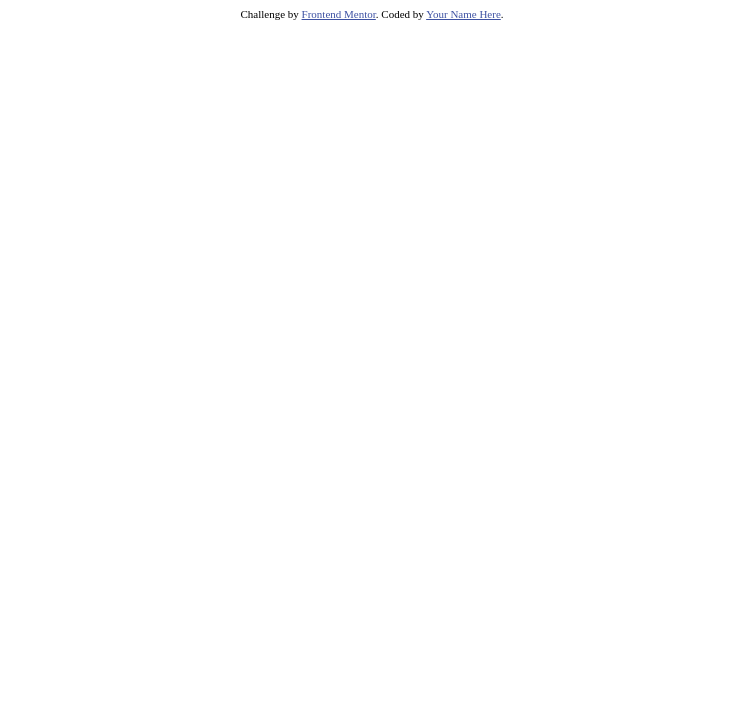
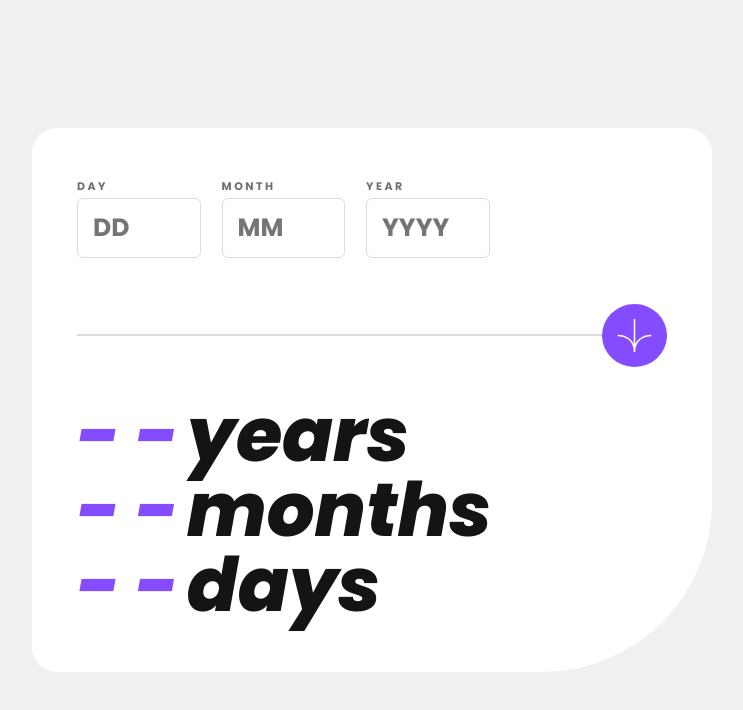
Before and after one commit to asekabtw/agecalculator, a plain HTML site: page index.html in a window 1280 px wide. Shown: the whole page, without its empty margins (268-1011 px from the left). Drawn offline with Linux system fonts and the light colour scheme.

Commit message:
Finishing HTML CSS

```diff
--- /dev/null
+++ b/app.js
@@ -0,0 +1,68 @@
+const day = document.getElementById("day");
+const month = document.getElementById("month");
+const year = document.getElementById("year");
+const inputs = document.querySelectorAll(".form__input");
+const submit = document.querySelector(".main__submit");
+// const year = new Date().getTime() - new Date("1984-09-24");
+
+// const result = new Number(
+//   (new Date().getTime() - new Date("24 September 1984").getTime()) / 31536000000
+// );
+
+// console.log(year / (1000 * 60 * 60 * 24));
+
+function getDaysInMonth(month, year) {
+  return new Date(year, month, 0).getDate();
+}
+
+function check() {
+  const daysInMonth = getDaysInMonth(month.value, year.value);
+  if (day.value > daysInMonth) {
+    day.parentElement.classList.add("error");
+    day.parentElement.querySelector(".form__error").innerHTML =
+      "Must be a valid date";
+  } else if (month.value > 12) {
+    month.parentElement.classList.add("error");
+    month.parentElement.querySelector(".form__error").innerHTML =
+      "Must be a valid month";
+  } else if (year.value < 1900 && year.value != "") {
+    year.parentElement.classList.add("error");
+    year.parentElement.querySelector(".form__error").innerHTML =
+      "Must be a valid year";
+  } else if (day.value > 28 && month.value === 2 && year.value % 4 === 0) {
+  } else {
+    console.log(day.value);
+  }
+}
+
+submit.addEventListener("click", () => {
+  // if (day.value <= 31 && month.value <= 12 && year.value >= 1900) {
+  //   console.log(day.value);
+  //   console.log(month.value);
+  //   console.log(year.value);
+  // }
+  // if (day.value > 31) {
+  // } else if (day.value == '' || month.value == '' || year.value == '') {
+  // }
+  inputs.forEach((item) => {
+    if (item.value === "") {
+      item.parentElement.classList.add("error");
+      item.parentElement.querySelector(".form__error").innerHTML =
+        "This field is required";
+    } else if (item.value.match(/[a-z]/gi)) {
+      item.parentElement.classList.add("error");
+    } else {
+      item.parentElement.classList.remove("error");
+    }
+    // else if (inputs[0] === item && item.value > 31) {
+    //   item.parentElement.classList.add("error");
+    // } else if (inputs[1] === item && item.value > 12) {
+    //   item.parentElement.classList.add("error");
+    // } else if (inputs[2] === item && item.value < 1900) {
+    //   item.parentElement.classList.add("error");
+    // }
+  });
+  check();
+});
+
+check();
--- a/index.html
+++ b/index.html
@@ -11,6 +11,8 @@
       sizes="32x32"
       href="./assets/images/favicon-32x32.png"
     />
+    <link rel="stylesheet" href="./css/style.css" />
+    <script src="./app.js" defer></script>
 
     <title>Frontend Mentor | Age calculator app</title>
 
@@ -26,6 +28,62 @@
     </style>
   </head>
   <body>
+    <main class="main">
+      <div class="main-container">
+        <form class="form">
+          <div class="form-container">
+            <div class="form-item">
+              <p class="form__text">Day</p>
+              <input
+                class="form__input"
+                type="text"
+                placeholder="DD"
+                id="day"
+              />
+              <p class="form__error">Must be a valid date</p>
+            </div>
+            <div class="form-item">
+              <p class="form__text">Month</p>
+              <input
+                class="form__input"
+                type="text"
+                placeholder="MM"
+                id="month"
+              />
+              <p class="form__error">Must be a valid month</p>
+            </div>
+            <div class="form-item">
+              <p class="form__text">Year</p>
+              <input
+                class="form__input"
+                type="text"
+                placeholder="YYYY"
+                id="year"
+              />
+              <p class="form__error">Must be in the past</p>
+            </div>
+          </div>
+        </form>
+        <div class="main-btn">
+          <div class="main__submit">
+            <img src="./assets/images/icon-arrow.svg" alt="" />
+          </div>
+          <div class="main__line"></div>
+        </div>
+        <div class="main__years text">
+          <h1 class="main__years--number size-purple">- -</h1>
+          <h2 class="main__years--text size">years</h2>
+        </div>
+        <div class="main__months text">
+          <h1 class="main__month--number size-purple">- -</h1>
+          <h2 class="main__month--text size">months</h2>
+        </div>
+        <div class="main__days text">
+          <h1 class="main__days--number size-purple">- -</h1>
+          <h2 class="main__days--text size">days</h2>
+        </div>
+      </div>
+    </main>
     <!-- Day
   DD
 
@@ -39,11 +97,11 @@
   -- months
   -- days -->
 
-    <div class="attribution">
+    <!-- <div class="attribution">
       Challenge by
       <a href="https://www.frontendmentor.io?ref=challenge" target="_blank"
         >Frontend Mentor</a
       >. Coded by <a href="#">Your Name Here</a>.
-    </div>
+    </div> -->
   </body>
 </html>
--- /dev/null
+++ b/sass/style.scss
@@ -0,0 +1,229 @@
+@import url("https://fonts.googleapis.com/css2?family=Poppins:ital,wght@0,700;1,400;1,800&display=swap");
+
+*,
+h1,
+h2,
+p {
+  margin: 0;
+  padding: 0;
+  box-sizing: border-box;
+  font-family: "Poppins", sans-serif;
+}
+
+.main {
+  min-height: 100vh;
+  background-color: hsl(0, 0%, 94%);
+  display: flex;
+  align-items: center;
+  justify-content: center;
+
+  &-container {
+    background-color: #fff;
+    width: 94%;
+    padding: 60px 25px;
+    border-radius: 25px 25px 100px 25px;
+  }
+
+  & .text {
+    display: flex;
+    gap: 0.5rem;
+    align-items: center;
+    font-style: italic;
+    line-height: 55px;
+    font-weight: 800;
+    // padding: 0;
+  }
+
+  & .size-purple {
+    color: hsl(259, 100%, 65%);
+    // align-self: flex-start;
+    font-size: 50px;
+  }
+  & .size {
+    color: hsl(0, 0%, 8%);
+    font-size: 50px;
+    align-self: flex-end;
+  }
+
+  &-btn {
+    display: flex;
+    justify-content: center;
+    position: relative;
+    margin: 30px 0;
+  }
+
+  &__line {
+    display: block;
+    width: 100%;
+    height: 1.5px;
+    background-color: hsl(0, 0%, 86%);
+    position: absolute;
+    left: 0;
+    bottom: 50%;
+    z-index: 0;
+  }
+
+  &__submit {
+    background: hsl(259, 100%, 65%);
+    border-radius: 50%;
+    padding: 15px;
+    z-index: 2;
+    cursor: pointer;
+    transition: 0.3s;
+
+    &:hover {
+      background-color: hsl(0, 0%, 8%);
+    }
+
+    & img {
+      display: block;
+      width: 25px;
+      height: auto;
+    }
+  }
+}
+
+@media screen and (min-width: 35em) {
+  .main {
+    &-btn {
+      justify-content: end;
+    }
+
+    &__submit {
+      align-items: flex-end;
+    }
+
+    & .text {
+      line-height: 65px;
+    }
+
+    & .size {
+      font-size: 65px;
+    }
+
+    & .size {
+      font-size: 65px;
+    }
+  }
+}
+
+@media screen and (min-width: 45em) {
+  .main {
+    &-container {
+      width: 680px;
+    }
+
+    &-btn {
+      justify-content: end;
+    }
+
+    &__submit {
+      align-items: flex-end;
+    }
+  }
+}
+
+@media screen and (min-width: 75em) {
+  .main {
+    &-container {
+      padding: 50px 45px;
+      border-radius: 25px 25px 170px 25px;
+    }
+
+    & .text {
+      line-height: 75px;
+    }
+
+    & .size {
+      font-size: 75px;
+    }
+
+    & .size-purple {
+      font-size: 75px;
+    }
+
+    &__submit {
+      & img {
+        width: 35px;
+      }
+    }
+  }
+}
+
+.form {
+  &-container {
+    display: flex;
+    justify-content: space-between;
+  }
+
+  &-item {
+    width: 30%;
+  }
+
+  &__text {
+    text-transform: uppercase;
+    font-size: 11px;
+    margin-bottom: 3px;
+    color: hsl(0, 1%, 44%);
+    letter-spacing: 2.5px;
+    width: 70%;
+  }
+
+  &__input {
+    width: 100%;
+    padding: 12px 10px;
+    border: 1.5px solid hsl(0, 0%, 86%);
+    margin-bottom: 4px;
+    border-radius: 6px;
+    outline: none;
+    caret-color: hsl(259, 100%, 65%);
+
+    &:focus {
+      border: 1px solid hsl(259, 100%, 65%);
+    }
+
+    &:hover {
+      cursor: pointer;
+    }
+  }
+
+  &__error {
+    opacity: 0;
+    font-size: 8px;
+    font-style: italic;
+    color: hsl(0, 100%, 67%);
+  }
+}
+
+.error {
+  & .form__text {
+    color: hsl(0, 100%, 67%);
+  }
+  & .form__input {
+    border: 1.5px solid hsl(0, 100%, 67%);
+  }
+  & .form__error {
+    opacity: 1;
+  }
+}
+
+@media screen and (min-width: 35em) {
+  .form {
+    &-container {
+      width: 80%;
+    }
+  }
+}
+
+@media screen and (min-width: 75em) {
+  .form {
+    &-container {
+      width: 70%;
+    }
+
+    &__input {
+      font-size: 25px;
+      padding: 10px 15px;
+    }
+  }
+}
```
Also changed, not shown: css/style.css (added), 1 other file.
